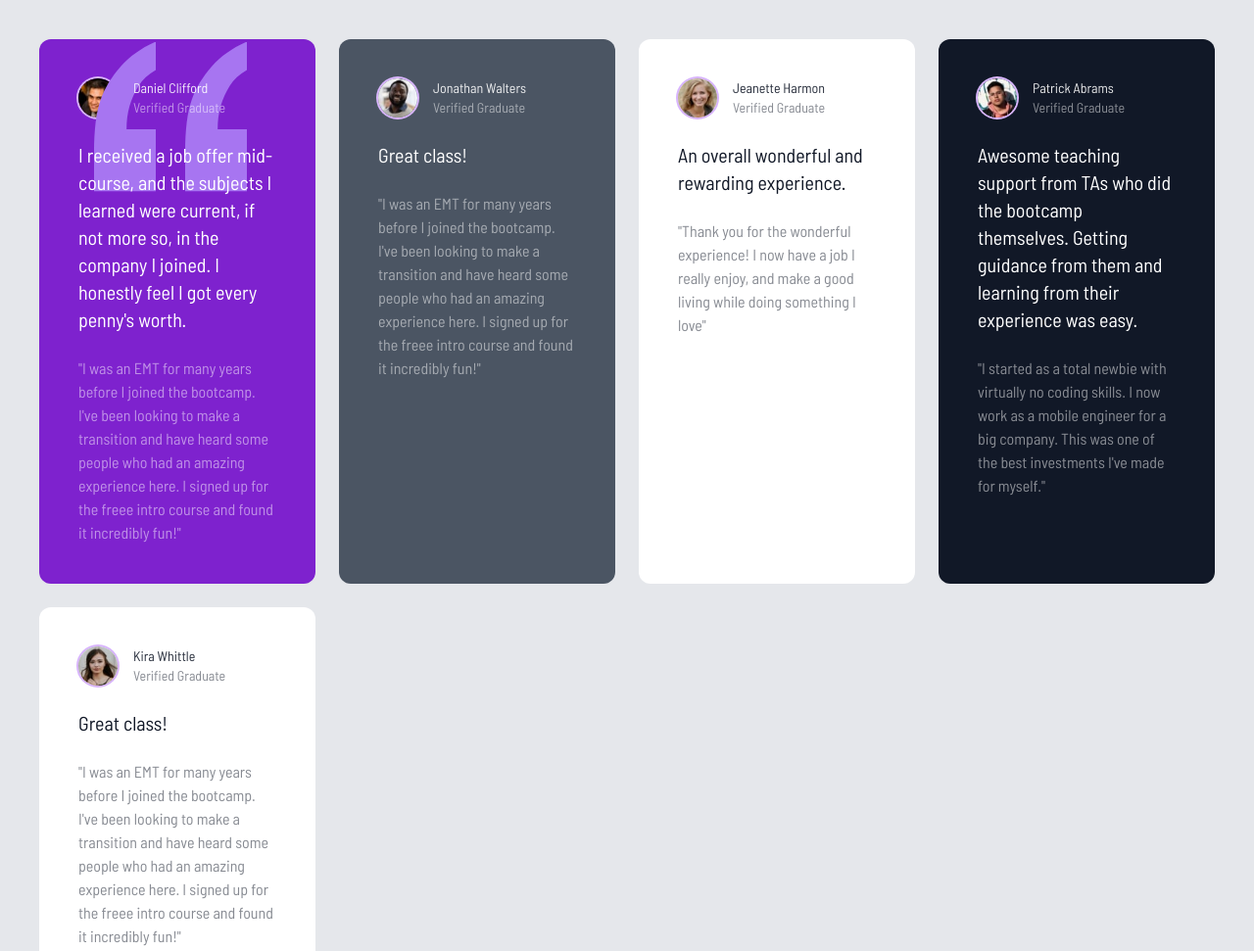
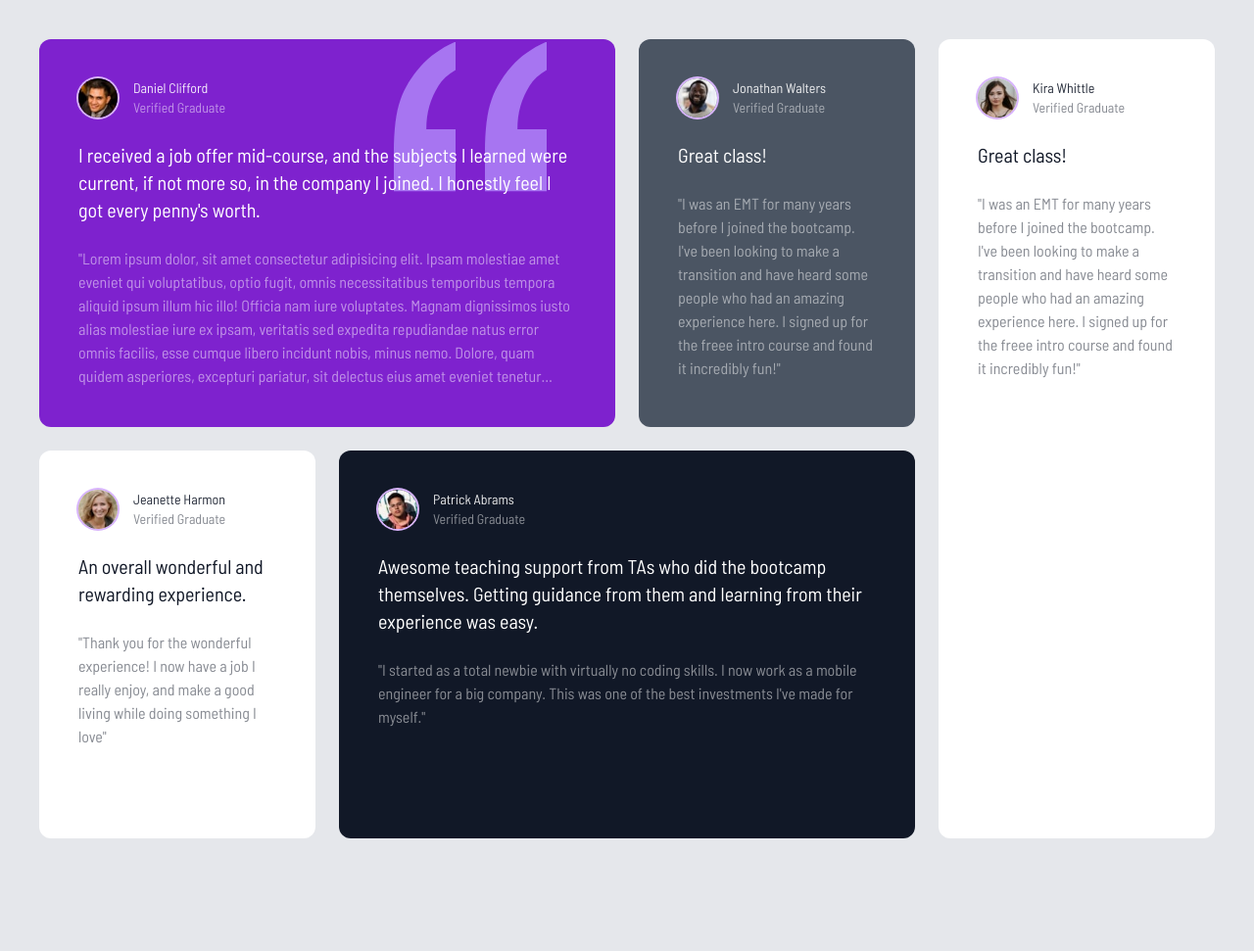
Before and after one commit to Dean92/testimonial-grid, a website: page index.html in a window 1280 px wide. Shown: the top 971 px of the page at 98% size. After the commit the page ends 896 px from the top, so only its background shows below. Drawn offline with Linux system fonts and the light colour scheme.

Commit message:
added grid. Added Line clamp.

```diff
--- a/index.html
+++ b/index.html
@@ -16,7 +16,7 @@
       <!-- Grid Container -->
       <div class="grid gap-6 grid-cols-1 text-white md:grid-cols-4 md:grid-rows-2">
         <!-- Box 1 -->
-        <div class="relative p-10 rounded-xl bg-purple-700">
+        <div class="relative p-10 rounded-xl bg-purple-700 md:col-span-2">
           <!-- Quoters Image -->
           <img src="./images/bg-pattern-quotation.svg" alt="quote" class="absolute top-3 right-10 scale-125 md:top-7 md:right-24 md:scale-150" />
           <!-- Box Header -->
@@ -30,8 +30,12 @@
           <!-- Large Text -->
           <p class="relative z-10 mt-6 text-xl">I received a job offer mid-course, and the subjects I learned were current, if not more so, in the company I joined. I honestly feel I got every penny's worth.</p>
           <!-- Small Text -->
-          <p class="mt-6 opacity-50">
-            "I was an EMT for many years before I joined the bootcamp. I've been looking to make a transition and have heard some people who had an amazing experience here. I signed up for the freee intro course and found it incredibly fun!"
+          <p class="mt-6 opacity-50 line-clamp-6">
+            "Lorem ipsum dolor, sit amet consectetur adipisicing elit. Ipsam molestiae amet eveniet qui voluptatibus, optio fugit, omnis necessitatibus temporibus tempora aliquid ipsum illum hic illo! Officia nam iure voluptates. Magnam dignissimos
+            iusto alias molestiae iure ex ipsam, veritatis sed expedita repudiandae natus error omnis facilis, esse cumque libero incidunt nobis, minus nemo. Dolore, quam quidem asperiores, excepturi pariatur, sit delectus eius amet eveniet tenetur
+            soluta sint voluptatum. Est velit repudiandae alias dolore perferendis necessitatibus corrupti. Ipsam molestiae amet eveniet qui voluptatibus, optio fugit, omnis necessitatibus temporibus tempora aliquid ipsum illum hic illo! Officia nam
+            iure voluptates. Magnam dignissimos iusto alias molestiae iure ex ipsam, veritatis sed expedita repudiandae natus error omnis facilis, esse cumque libero incidunt nobis, minus nemo. Dolore, quam quidem asperiores, excepturi pariatur, sit
+            delectus eius amet eveniet tenetur soluta sint voluptatum. Est velit repudiandae alias dolore perferendis necessitatibus corrupti"
           </p>
         </div>
         <!-- Box 2 -->
@@ -52,7 +56,7 @@
           </p>
         </div>
         <!-- Box 3 -->
-        <div class="hidden p-10 rounded-xl text-gray-900 bg-white">
+        <div class="hidden p-10 rounded-xl text-gray-900 bg-white md:block md:row-span-2">
           <!-- Box Header -->
           <div class="flex space-x-4">
             <img src="./images/image-kira.jpg" alt="person image" class="w-10 h-10 rounded-full ring-2 ring-purple-300" />
@@ -84,7 +88,7 @@
           <p class="mt-6 opacity-50">"Thank you for the wonderful experience! I now have a job I really enjoy, and make a good living while doing something I love"</p>
         </div>
         <!-- Box 5 -->
-        <div class="p-10 rounded-xl bg-gray-900">
+        <div class="p-10 rounded-xl bg-gray-900 md:col-span-2">
           <!-- Box Header -->
           <div class="flex space-x-4">
             <img src="./images/image-patrick.jpg" alt="person image" class="w-10 h-10 rounded-full ring-2 ring-purple-300" />
@@ -99,7 +103,7 @@
           <p class="mt-6 opacity-50">"I started as a total newbie with virtually no coding skills. I now work as a mobile engineer for a big company. This was one of the best investments I've made for myself."</p>
         </div>
         <!-- Box 6 -->
-        <div class="p-10 rounded-xl text-gray-900 bg-white">
+        <div class="p-10 rounded-xl text-gray-900 bg-white md:hidden">
           <!-- Box Header -->
           <div class="flex space-x-4">
             <img src="./images/image-kira.jpg" alt="person image" class="w-10 h-10 rounded-full ring-2 ring-purple-300" />
--- a/package.json
+++ b/package.json
@@ -10,6 +10,7 @@
   "author": "Brad Traversy",
   "license": "MIT",
   "devDependencies": {
+    "@tailwindcss/line-clamp": "^0.4.2",
     "tailwindcss": "^3.0.24"
   }
 }
--- a/tailwind.config.js
+++ b/tailwind.config.js
@@ -13,5 +13,5 @@ module.exports = {
       },
     },
   },
-  plugins: [],
+  plugins: [require('@tailwindcss/line-clamp')],
 };
```
Also changed, not shown: css/style.css, 1 other file.
